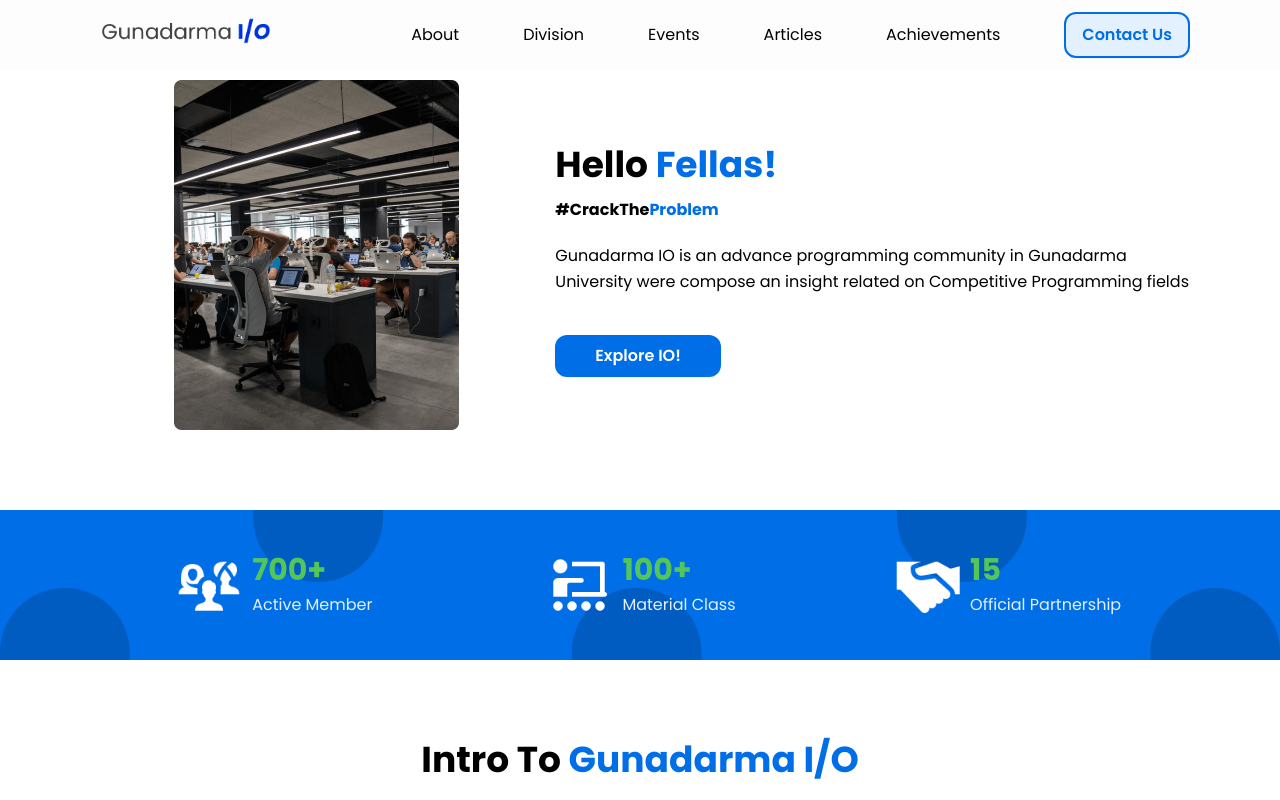
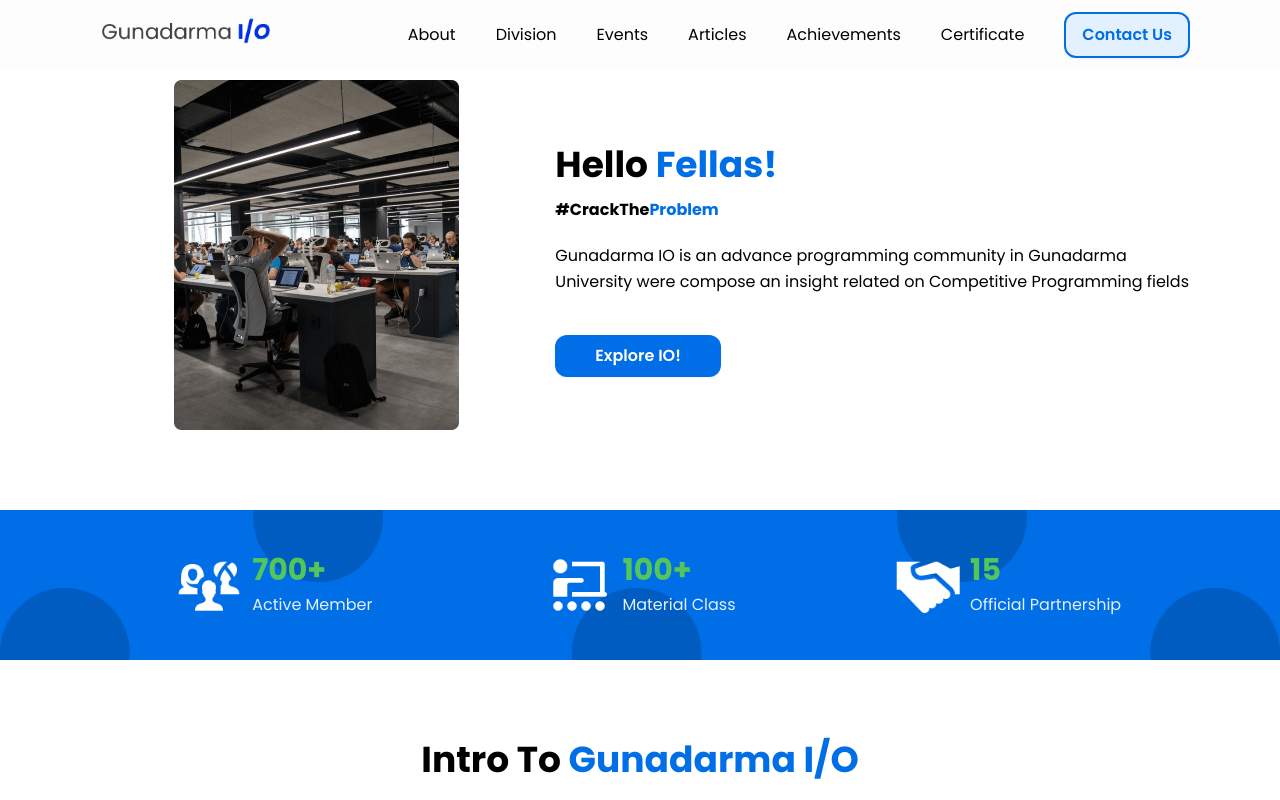
Before and after one commit to GunadarmaIO-Community/Frontend-Website-GunadarmaIO, a Next.js app: page / in a window 1280 px wide. Shown: the top 800 px of the page. Built offline with nearby package versions, Linux system fonts and the light colour scheme; no server answers.

Commit message:
add certificate & brand logo link

```diff
--- a/src/components/modules/Navbar/NavItem.tsx
+++ b/src/components/modules/Navbar/NavItem.tsx
@@ -10,7 +10,7 @@ type Props = {
 
 export const NavItem = ({ children, href, className }: Props) => {
   return (
-    <li className={`${className} mt-8 text-secondary-500 lg:ml-10 lg:mt-0 lg:text-black xl:ml-16 xl:mt-0`}>
+    <li className={`${className} mt-8 text-secondary-500 lg:ml-6 lg:mt-0 lg:text-black xl:ml-10 xl:mt-0`}>
       <UnstyledLink href={href}>{children}</UnstyledLink>
     </li>
   )
--- a/src/components/modules/Navbar/Navbar.tsx
+++ b/src/components/modules/Navbar/Navbar.tsx
@@ -1,3 +1,4 @@
+import Link from 'next/link'
 import { useEffect, useRef, useState } from 'react'
 
 import { Button } from '@/elements/Button/Button'
@@ -34,12 +35,16 @@ export const Navbar = () => {
     <nav className={`fixed z-40 w-full bg-[#fdfdfd] ${scrolled && 'drop-shadow-lg'}`}>
       <div className='layout flex items-center justify-between'>
         <div className='w-48'>
+          <Link href='/'>
+            <a>
               <NextImage
                 className='relative h-[70px] w-full'
                 src='/assets/images/logo-text.png'
                 layout='fill'
                 objectFit='contain'
               />
+            </a>
+          </Link>
         </div>
         <HamburgerMenu onClick={() => setOpenDrawer(true)} />
         <ul
@@ -53,6 +58,7 @@ export const Navbar = () => {
           <NavItem href='/#events'>Events</NavItem>
           <NavItem href='/#article'>Articles</NavItem>
           <NavItem href='/#achievements'>Achievements</NavItem>
+          <NavItem href='/certificates'>Certificate</NavItem>
           <NavItem href='/#contact'>
             <Button variant='secondary'>Contact Us</Button>
           </NavItem>
```
Lines whose indentation alone changed are shown as unchanged.
